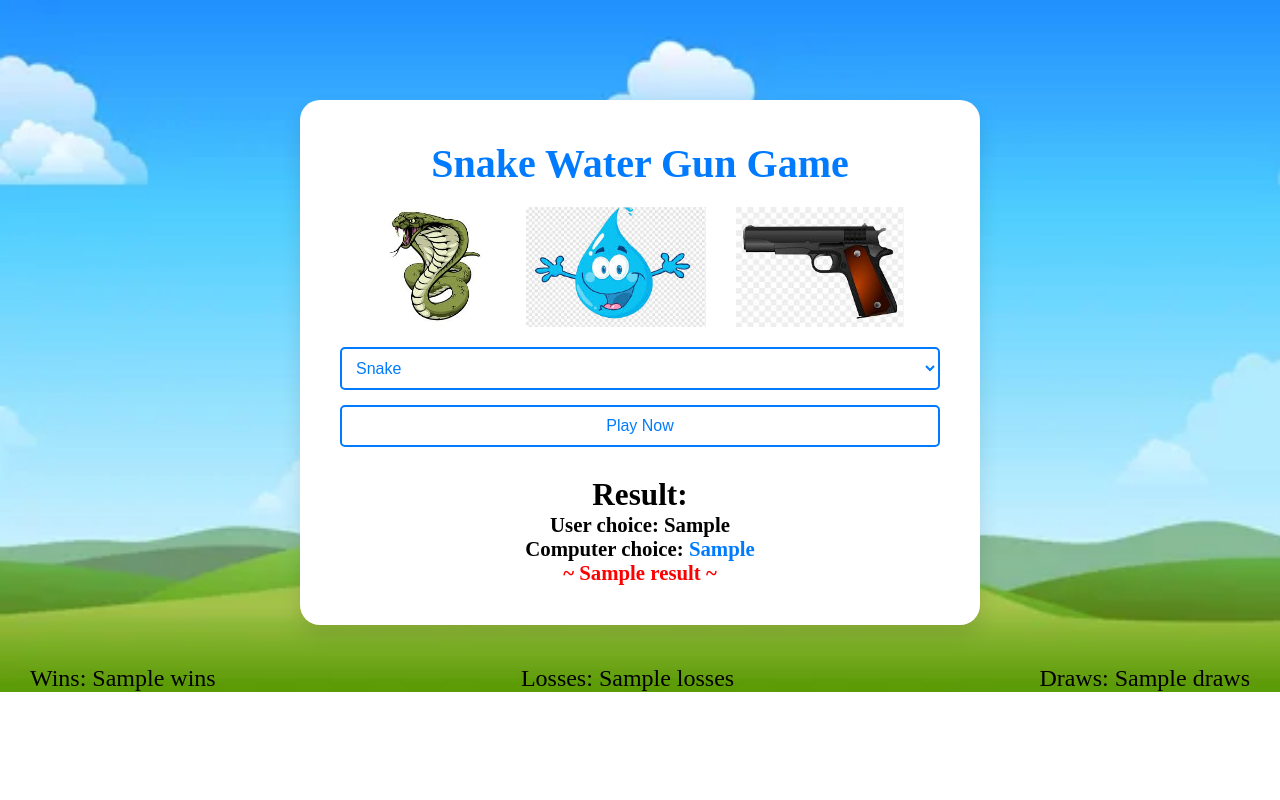
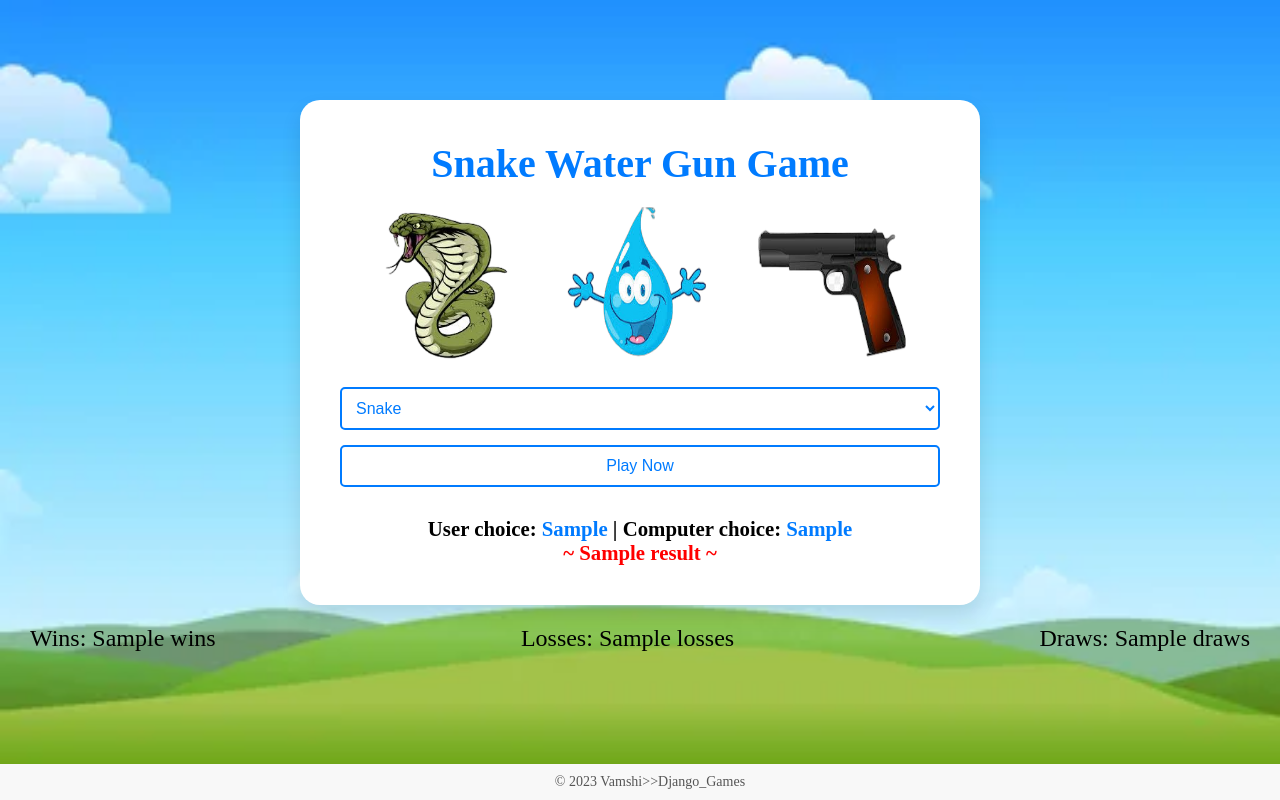
Before and after one commit to Vamshi0046/Simple_Snake_Water_Gun_Game, a Django app: template game_app/templates/game.html in a window 1280 px wide. Run offline with Django 4.2, Linux system fonts and the light colour scheme; the template is opened without the code that fills it: most values are stand-ins (such as "Sample title", 1, 10 or a date in 2020).

Commit message:
first commit

```diff
--- /dev/null
+++ b/game_app/static/style.css
@@ -0,0 +1,163 @@
+
+body,
+h1,
+h2,
+p {
+    margin: 0;
+    padding: 0;
+}
+
+
+.container {
+    max-width: 600px;
+    margin: 5px auto;
+    padding: 40px;
+    background-color: #fff;
+    border-radius: 20px;
+    box-shadow: 0 10px 20px rgba(0, 0, 0, 0.1);
+    text-align: center;
+
+}
+
+.title {
+    font-size: 2.5rem;
+    color: #007bff;
+    margin-bottom: 20px;
+}
+
+.image-container {
+    display: flex;
+    justify-content: center;
+    align-items: center;
+    margin-bottom: 20px;
+}
+
+.image-container img {
+    margin: 0 1rem;
+    /* max-height: 120px; */
+    transition: transform 0.3s ease-in-out;
+}
+
+.image-container img:hover {
+    transform: scale(1.1);
+}
+
+select,
+.btn {
+    display: block;
+    margin: 0 auto 15px;
+    padding: 10px;
+    width: 100%;
+    border: 2px solid #007bff;
+    border-radius: 5px;
+    font-family: 'Montserrat', Arial, sans-serif;
+    font-size: 1rem;
+    color: #007bff;
+    background-color: transparent;
+    cursor: pointer;
+}
+
+.btn:hover {
+    background-color: #007bff;
+    color: #fff;
+}
+
+.result {
+    margin-top: 30px;
+    font-size: 1.3rem;
+    font-weight: bold;
+    opacity: 0;
+    transform: translateY(-20px);
+    animation: result-slide-in 0.8s ease-in-out 0.5s forwards;
+}
+
+@keyframes result-slide-in {
+    0% {
+        opacity: 0;
+        transform: translateY(-20px);
+    }
+
+    100% {
+        opacity: 1;
+        transform: translateY(0);
+    }
+}
+
+.computer-choice {
+    color: #007bff;
+}
+
+.score {
+    margin-top: 20px;
+    font-size: 1.5rem;
+    display: flex;
+    justify-content: space-between;
+    margin-bottom: 40px;
+}
+
+body {
+    /* background-image: url('{% static "images/bg4.png" %}'); */
+    background-image: url('/static/images/bg4.png');
+    background-size: cover;
+    background-repeat: no-repeat;
+    background-attachment: fixed;
+
+
+}
+
+.birthday-blast {
+    position: fixed;
+    top: 0;
+    left: 0;
+    width: 100%;
+    height: 100%;
+    background-color: rgba(0, 0, 0, 0.8);
+    display: none;
+    justify-content: center;
+    align-items: center;
+
+
+}
+
+.footer {
+    background-color: #f8f8f8;
+    padding: 10px;
+    text-align: center;
+    position: fixed;
+    bottom: 0;
+    width: 100%;
+}
+
+.footer p {
+    margin: 0;
+    font-size: 14px;
+    color: #555;
+}
+
+@media screen and (max-width: 400px) {
+    .container {
+        padding: 20px;
+        margin: 0 auto;
+    }
+
+    .title {
+        font-size: 2rem;
+    }
+
+    .image-container img {
+        max-height: 80px;
+    }
+
+    select,
+    .btn {
+        font-size: 0.8rem;
+    }
+
+    .result {
+        font-size: 1rem;
+    }
+
+    .score {
+        font-size: 1.2rem;
+    }
+}
--- a/game_app/templates/game.html
+++ b/game_app/templates/game.html
@@ -6,157 +6,7 @@
     <meta charset="UTF-8">
     <meta name="viewport" content="width=device-width, initial-scale=1.0">
     <title>Snake Water Gun Game</title>
-    <link rel="stylesheet" href="{% static 'styles.css' %}">
-    <style>
-        /* Reset some default styles */
-        body,
-        h1,
-        h2,
-        p {
-            margin: 0;
-            padding: 0;
-        }
-
-        /*
-        body {
-            font-family: 'Montserrat', Arial, sans-serif;
-            background-color: #f0f0f0;
-        } */
-
-        .container {
-            max-width: 600px;
-            margin: 0 auto;
-            padding: 40px;
-            background-color: #fff;
-            border-radius: 20px;
-            box-shadow: 0 10px 20px rgba(0, 0, 0, 0.1);
-            text-align: center;
-
-        }
-
-        .title {
-            font-size: 2.5rem;
-            color: #007bff;
-            margin-bottom: 20px;
-        }
-
-        .image-container {
-            display: flex;
-            justify-content: center;
-            align-items: center;
-            margin-bottom: 20px;
-        }
-
-        .image-container img {
-            margin: 0 15px;
-            max-height: 120px;
-            transition: transform 0.3s ease-in-out;
-        }
-
-        .image-container img:hover {
-            transform: scale(1.1);
-        }
-
-        select,
-        .btn {
-            display: block;
-            margin: 0 auto 15px;
-            padding: 10px;
-            width: 100%;
-            border: 2px solid #007bff;
-            border-radius: 5px;
-            font-family: 'Montserrat', Arial, sans-serif;
-            font-size: 1rem;
-            color: #007bff;
-            background-color: transparent;
-            cursor: pointer;
-        }
-
-        .btn:hover {
-            background-color: #007bff;
-            color: #fff;
-        }
-
-        .result {
-            margin-top: 30px;
-            font-size: 1.3rem;
-            font-weight: bold;
-            opacity: 0;
-            transform: translateY(-20px);
-            animation: result-slide-in 0.8s ease-in-out 0.5s forwards;
-        }
-
-        @keyframes result-slide-in {
-            0% {
-                opacity: 0;
-                transform: translateY(-20px);
-            }
-
-            100% {
-                opacity: 1;
-                transform: translateY(0);
-            }
-        }
-
-        .computer-choice {
-            color: #007bff;
-        }
-
-        .score {
-            margin-top: 40px;
-            font-size: 1.5rem;
-            display: flex;
-            justify-content: space-between;
-        }
-
-        body {
-            background-image: url('{% static "images/bg4.png" %}');
-            background-size: cover;
-            background-repeat: no-repeat;
-
-
-        }
-
-        .birthday-blast {
-            position: fixed;
-            top: 0;
-            left: 0;
-            width: 100%;
-            height: 100%;
-            background-color: rgba(0, 0, 0, 0.8);
-            display: none;
-            justify-content: center;
-            align-items: center;
-
-
-        }
-
-        /* nav {
-            background-color: #f2f2f2;
-            padding: 10px;
-        }
-
-        nav ul {
-            list-style-type: none;
-            margin: 0;
-            padding: 0;
-        }
-
-        nav ul li {
-            display: inline;
-        }
-
-        nav ul li a {
-            text-decoration: none;
-            padding: 10px;
-            color: #333;
-        }
-
-        nav ul li a:hover {
-            background-color: #333;
-            color: #fff;
-        } */
-    </style>
+    <link rel="stylesheet" href="{% static 'style.css' %}">
 </head>
 
 <body>
@@ -173,11 +23,11 @@
 
         <h1 class="title">Snake Water Gun Game</h1>
         <div class="image-container">
-            <img src="{% static 'images/snake.png' %}" alt="Snake">
-            <img src="{% static 'images/water.png' %}" alt="Water">
-            <img src="{% static 'images/gun.png' %}" alt="Gun" class="">
+            <img src="{% static 'images/output_snake_img.png' %}" alt="Snake" style="width: 10rem; height: 10rem;">
+            <img src="{% static 'images/output_water_img.png' %}" alt="Water" style="width: 10rem; height: 10rem;">
+            <img src="{% static 'images/output_img.png' %}" alt="Gun"  style="width: 10rem; height: 10rem;">
         </div>
-        <form method="post" action="">
+        <form method="post" action="#">
             {% csrf_token %}
             <select name="user_choice" id="user_choice">
                 <option value="snake">Snake</option>
@@ -188,30 +38,17 @@
         </form>
         {% if result %}
         <div class="result result-animation">
-            <h2>Result:</h2>
-            <p>User choice: {{ user_choice }}</p>
-            <p>Computer choice: <span class="computer-choice">{{ computer_choice }}</span></p>
-            <p style="color: red; display: inline;"> ~ {{ result }} ~</p>
+            <!-- <h2></h2> -->
+            <p>User choice: <span class="computer-choice">{{ user_choice }} </span>   |  Computer choice: <span class="computer-choice">{{ computer_choice }}</span></p>
+            <p style="color: red; display: inline; "> ~ {{ result }} ~</p>
         </div>
         {% endif %}
-        <!-- <div class="score">
-            <p>Wins: {{ wins }}</p>
-            <p>Losses: {{ losses }}</p>
-            <p>Draws: {{ draws }}</p>
+
+        <!-- <div id="birthday-blast" class="birthday-blast">
+            <h1 style="font-size: 200px;color: red; margin-top: 300px;">You Won</h1>
         </div> -->
 
-        <div id="birthday-blast" class="birthday-blast">
-            <!-- Add your birthday blast animation content here -->
-            <!-- This could be images, videos, or other celebratory elements -->
-            <!-- <img src="{% static 'images/won.gif' %}" alt="Snake" style="margin-top: 200px;"> -->
-            <!-- Add this section to display history -->
-            <h1 style="font-size: 200px;color: red; margin-top: 300px;">You Won</h1>
-
-
-        </div>
-
     </div>
-
     <audio id="win-sound" src="{% static 'sounds/win.mp3' %}"></audio>
     <audio id="lose-sound" src="{% static 'sounds/lose.mp3' %}"></audio>
     <audio id="draw-sound" src="{% static 'sounds/draw.mp3' %}"></audio>
@@ -220,7 +57,9 @@
         <p>Losses: {{ losses }}</p>
         <p style="margin-right: 30px;">Draws: {{ draws }}</p>
     </div>
-
+   <footer class="footer">
+    <p>&copy; 2023 Vamshi>>Django_Games</p>
+   </footer>
 
     <script>
         document.addEventListener("DOMContentLoaded", function () {
--- a/snake_game/settings.py
+++ b/snake_game/settings.py
@@ -112,3 +112,7 @@ STATIC_URL = 'static/'
 # https://docs.djangoproject.com/en/4.1/ref/settings/#default-auto-field
 
 DEFAULT_AUTO_FIELD = 'django.db.models.BigAutoField'
+
+STATICFILES_DIRS = [
+    BASE_DIR / "static",
+]
```
Also changed, not shown: game_app/static/styles.css (deleted, +0 -47 lines), game_app/views.py (+15 -0 lines), db.sqlite3, game_app/static/images/output_img.png (added), game_app/static/images/output_snake_img.png (added), game_app/static/images/output_water_img.png (added), output_img.png (added).
